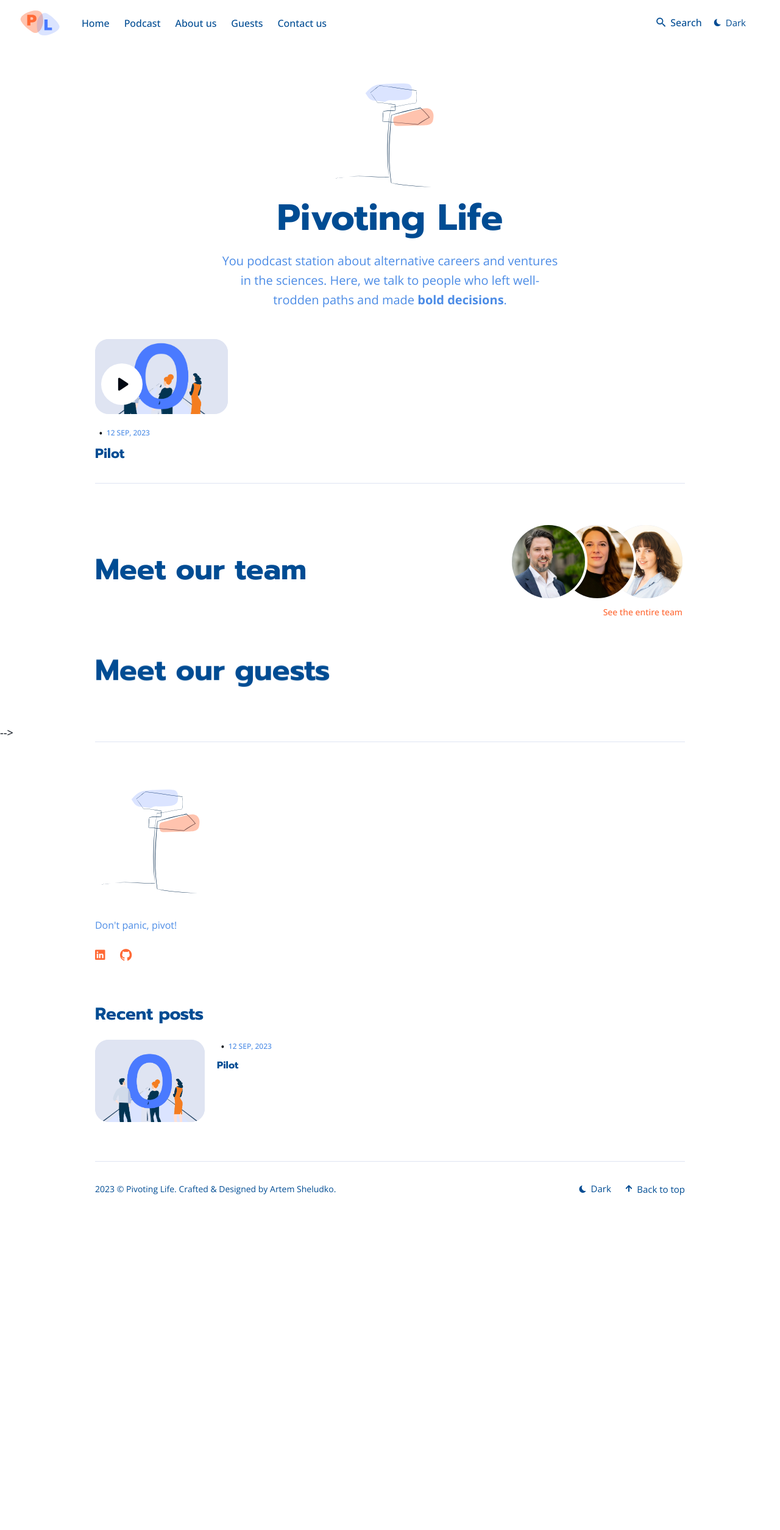
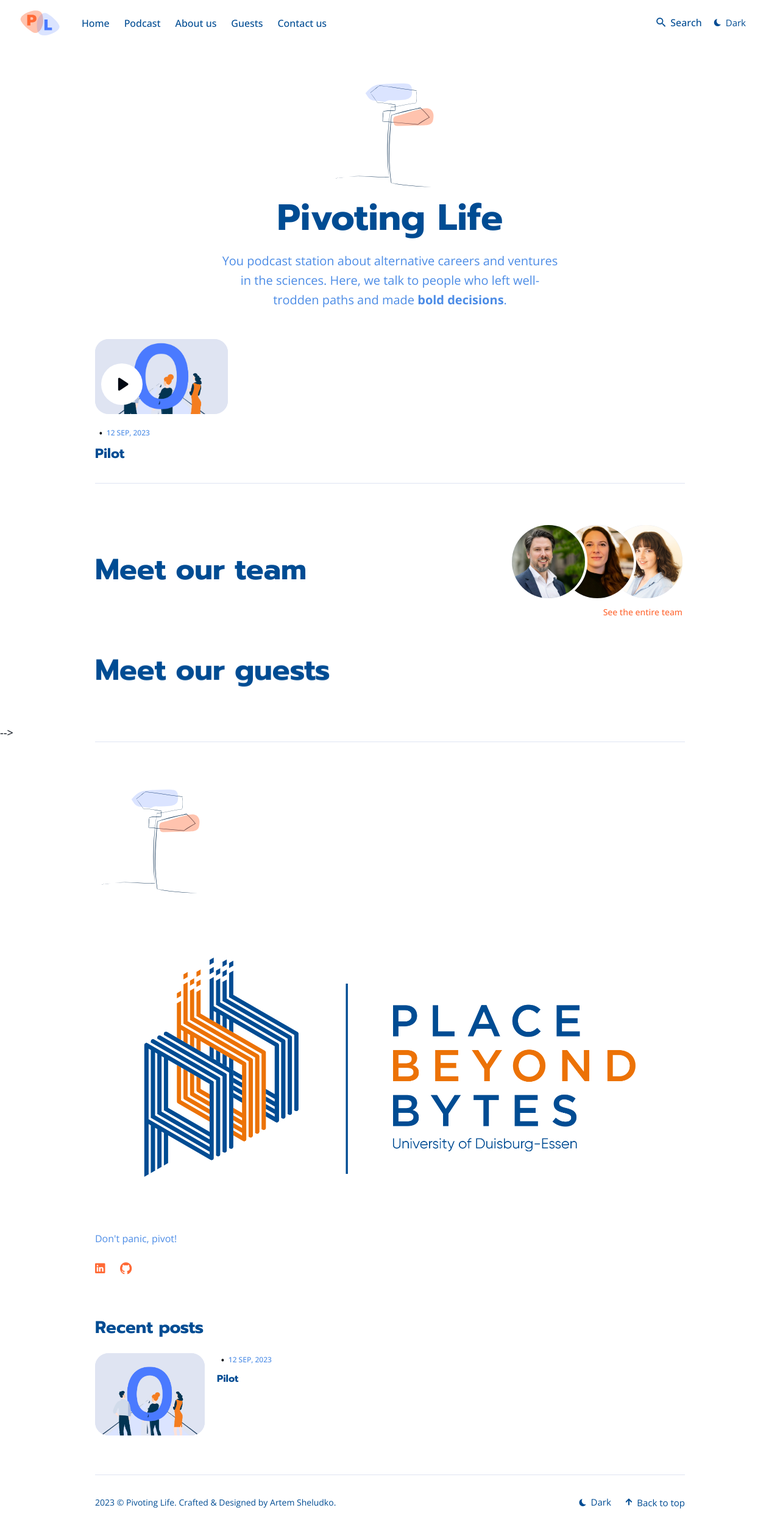
Before and after one commit to sitjart/website-pivoting-life, a Jekyll site: the page built from index.html, in a window 1280 px wide. Shown: the whole page at 61% size. Built offline with Jekyll 4.4.1, drawn with Linux system fonts in a browser that asks for light colours; before the commit the page ends 1995 px from its top, so only the background shows below that.

Commit message:
Update widget-info.html

```diff
--- a/_includes/footer-widgets/widget-info.html
+++ b/_includes/footer-widgets/widget-info.html
@@ -11,6 +11,10 @@
         {% else %}
           {{ site.data.settings.title }}
         {% endif %}
+      </a>
+      <a class="logo-footer__link widget-title" href="{{ site.data.settings.url_sponsor }}/">
+        <img class="logo-footer__image" src="{{ site.baseurl }}{{ site.data.settings.logo_sponsor }}"
+          alt="{{ site.data.settings.name_sponsor }}">
       </a>
     </div>
 
```
